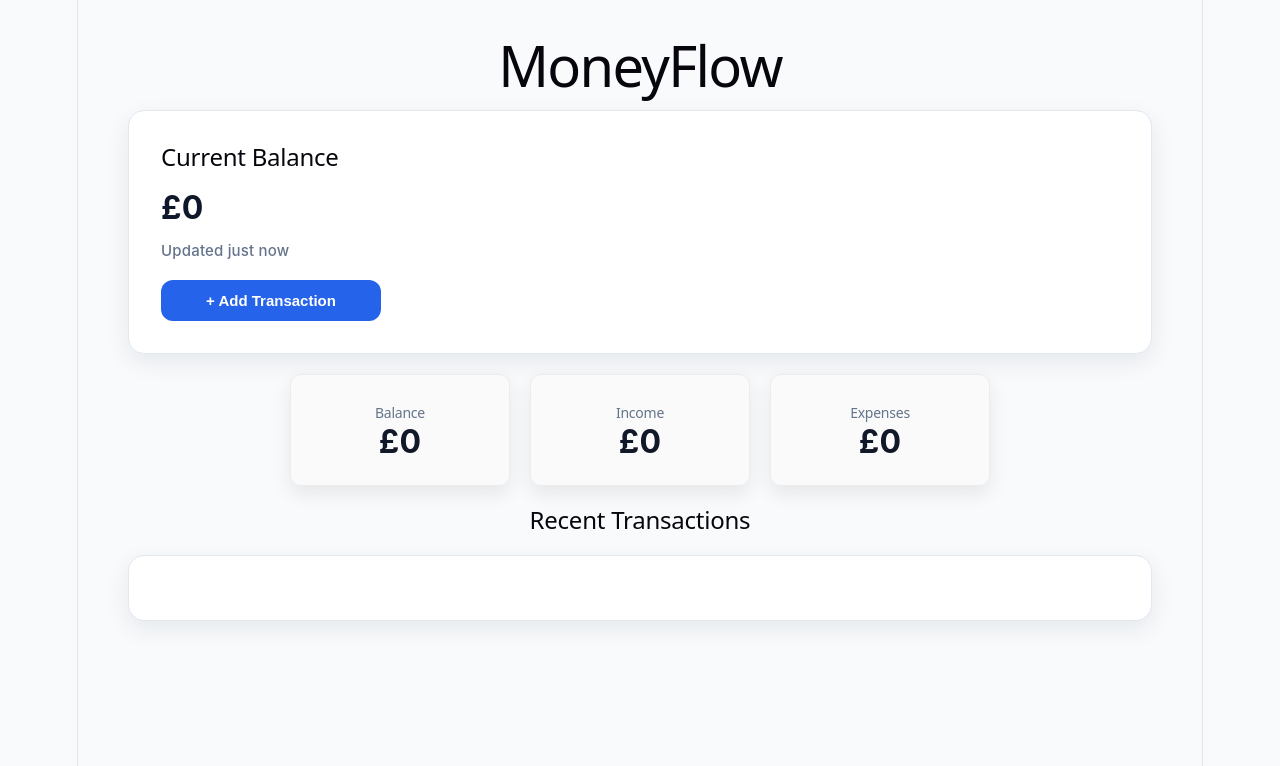
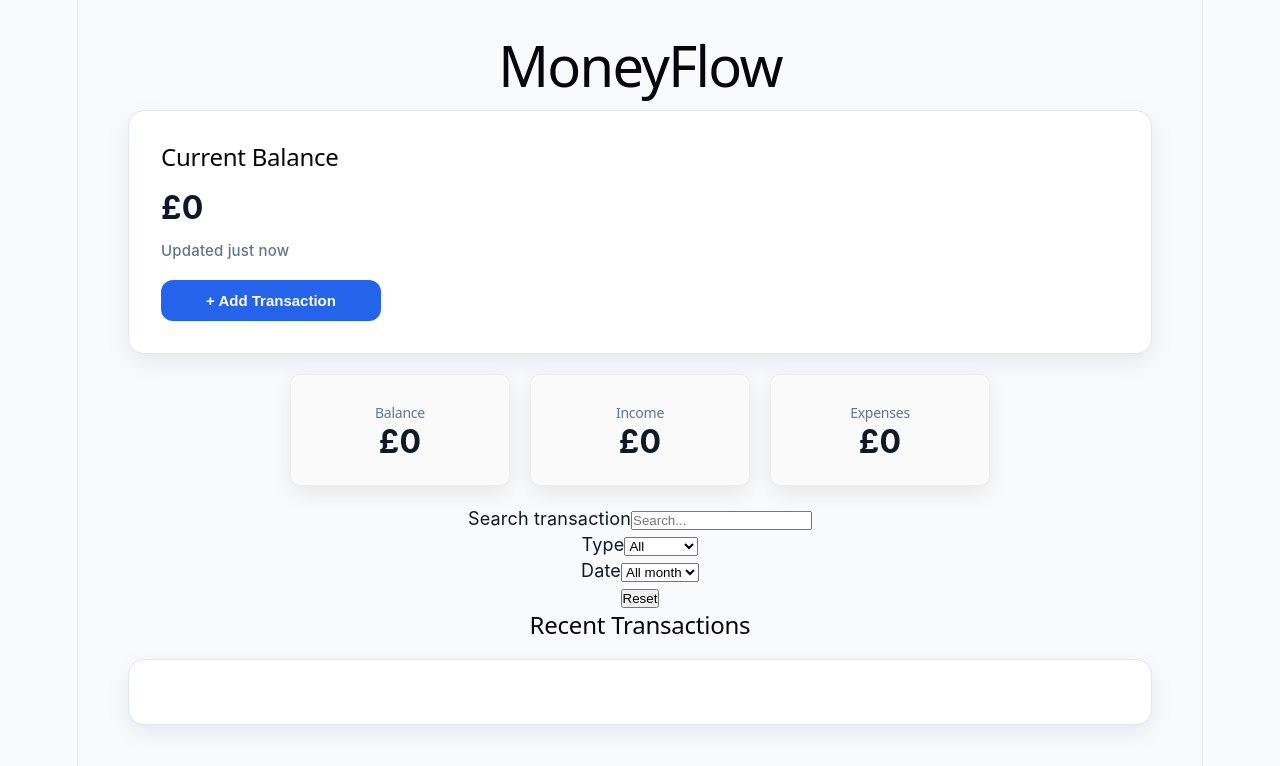
Before and after one commit to hulkakhrystyna/MoneyFlow, a React (Vite) app: page / in a window 1280 px wide. Shown: the top 766 px of the page. Built offline with nearby package versions, Linux system fonts and the light colour scheme.

Commit message:
Implement transaction search and filters

```diff
--- /dev/null
+++ b/src/components/TransactionControls/TransactionControls.jsx
@@ -0,0 +1,55 @@
+import "./TransactionControls.css";
+
+function TransactionControls({
+  transactionFilters,
+  handleFilterChange,
+  resetFilters,
+  availableMonths,
+  formatMonthLabel,
+}) {
+  return (
+    <div>
+      <div>
+        <label>Search transaction</label>
+        <input
+          type="text"
+          name="searchTerm"
+          value={transactionFilters.searchTerm}
+          placeholder="Search..."
+          onChange={handleFilterChange}
+        />
+      </div>
+      <div>
+        <label>Type</label>
+        <select
+          name="filterType"
+          autoComplete="off"
+          value={transactionFilters.filterType}
+          onChange={handleFilterChange}
+        >
+          <option value="">All</option>
+          <option value="Income">Income</option>
+          <option value="Expense">Expense</option>
+        </select>
+      </div>
+      <div>
+        <label>Date</label>
+        <select
+          name="month"
+          value={transactionFilters.month}
+          onChange={handleFilterChange}
+        >
+          <option value="">All month</option>
+          {availableMonths.map((month) => (
+            <option key={month} value={month}>
+              {formatMonthLabel(month)}
+            </option>
+          ))}
+        </select>
+      </div>
+      <button onClick={resetFilters}>Reset</button>
+    </div>
+  );
+}
+
+export default TransactionControls;
--- a/src/pages/Dashboard/Dashboard.jsx
+++ b/src/pages/Dashboard/Dashboard.jsx
@@ -4,6 +4,7 @@ import BalanceCard from "../../components/BalanceCard/BalanceCard";
 import Stats from "../../components/Stats/Stats";
 import TransactionForm from "../../components/TransactionForm/TransactionForm";
 import TransactionList from "../../components/TransactionList/TransactionList";
+import TransactionControls from "../../components/TransactionControls/TransactionControls";
 
 function Dashboard() {
   const [isTransactionFormOpen, setIsTransactionFormOpen] = useState(false);
@@ -69,6 +70,67 @@ function Dashboard() {
 
   const [formData, setFormData] = useState(emptyForm);
 
+  const emptyFilters = {
+    searchTerm: "",
+    filterType: "",
+    month: "",
+  };
+
+  const [transactionFilters, setTransactionFilters] = useState(emptyFilters);
+
+  function handleFilterChange(event) {
+    setTransactionFilters((previousTransactionFilters) => ({
+      ...previousTransactionFilters,
+      [event.target.name]: event.target.value,
+    }));
+  }
+
+  const availableMonths = [
+    ...new Set(transactions.map((transaction) => transaction.date.slice(0, 7))),
+  ];
+
+  function formatMonthLabel(monthValue) {
+    const monthNames = [
+      "January",
+      "February",
+      "March",
+      "April",
+      "May",
+      "June",
+      "July",
+      "August",
+      "September",
+      "October",
+      "November",
+      "December",
+    ];
+
+    const month = monthNames[Number(monthValue.slice(-2)) - 1];
+    const year = monthValue.slice(0, 4);
+    const formatDate = month + " " + year;
+    return formatDate;
+  }
+
+  const filteredTransactions = transactions.filter((transaction) => {
+    const matchesSearch = transaction.description
+      .toLowerCase()
+      .includes(transactionFilters.searchTerm.toLowerCase());
+
+    const matchesType =
+      transactionFilters.filterType === "" ||
+      transaction.type === transactionFilters.filterType;
+
+    const matchesMonth =
+      transactionFilters.month === "" ||
+      transaction.date.slice(0, 7) === transactionFilters.month;
+
+    return matchesSearch && matchesType && matchesMonth;
+  });
+
+  function resetFilters() {
+    setTransactionFilters(emptyFilters);
+  }
+
   function handleInputChange(event) {
     setFormData((previousFormData) => ({
       ...previousFormData,
@@ -127,8 +189,15 @@ function Dashboard() {
           onSaveTransaction={handleSaveTransaction}
         />
       )}
+      <TransactionControls
+        transactionFilters={transactionFilters}
+        handleFilterChange={handleFilterChange}
+        resetFilters={resetFilters}
+        availableMonths={availableMonths}
+        formatMonthLabel={formatMonthLabel}
+      />
       <TransactionList
-        transactions={transactions}
+        transactions={filteredTransactions}
         onDeleteTransaction={handleDeleteTransaction}
         onEditTransaction={handleEditTransaction}
       />
```
Also changed, not shown: src/components/TransactionControls/TransactionControls.css (added).
